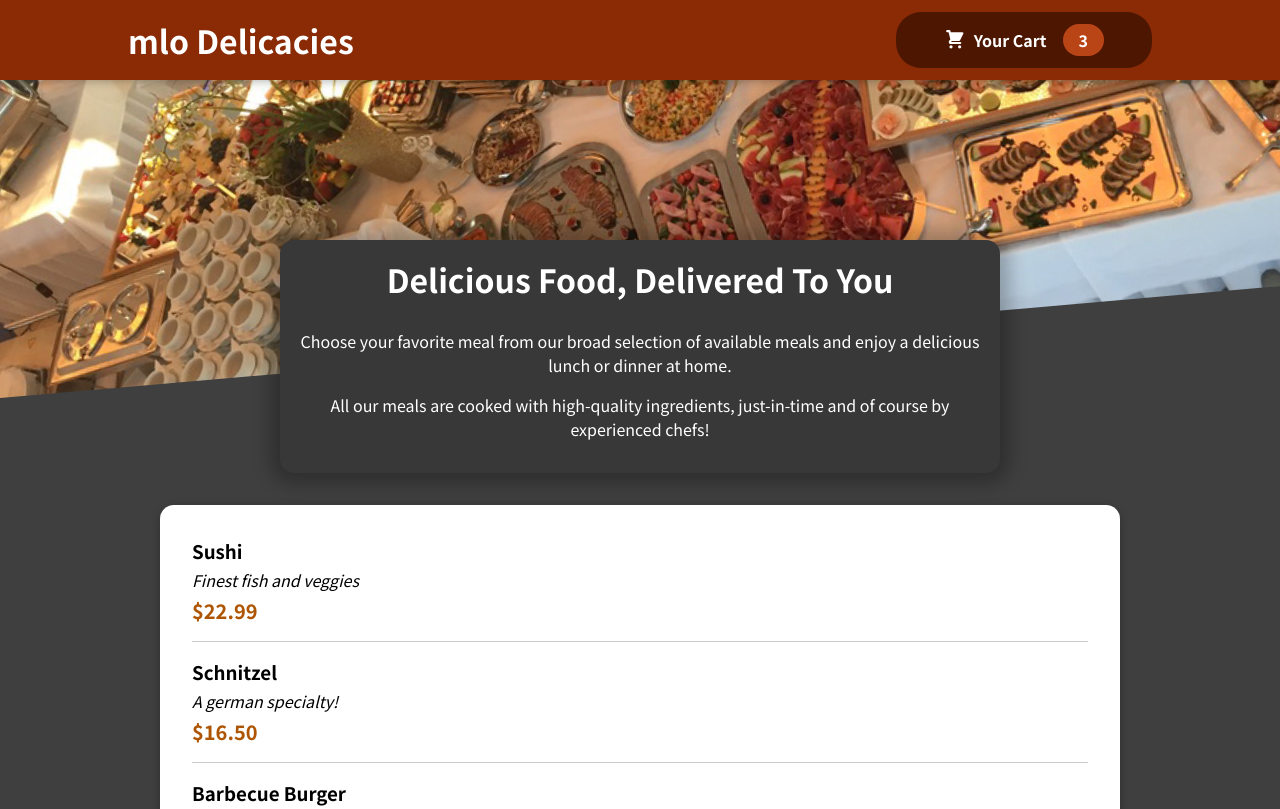
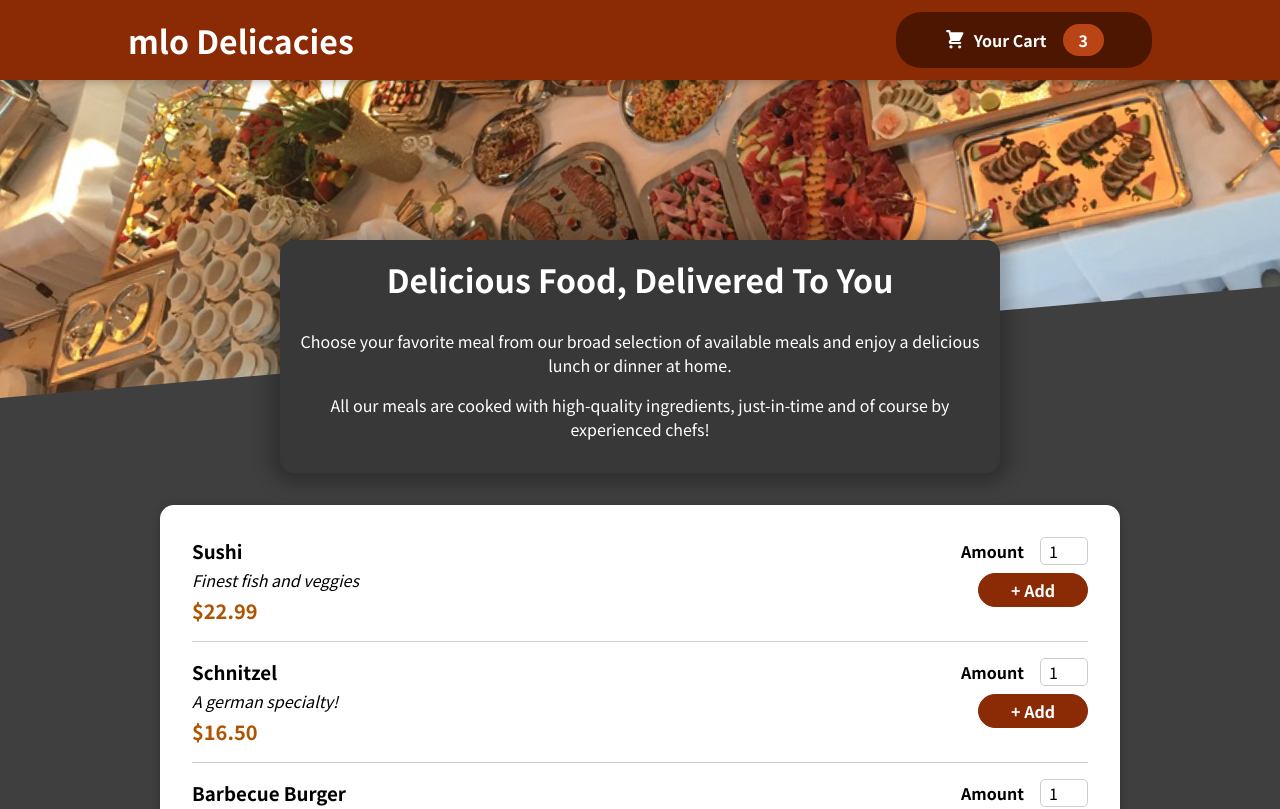
Before and after one commit to David-mwendwa/food-order-app-v1, a React (Create React App) app: page / in a window 1280 px wide. Shown: the top 809 px of the page. Built offline with nearby package versions, Linux system fonts and the light colour scheme.

Commit message:
add a form

```diff
--- a/src/components/Meals/MealItem/MealItem.js
+++ b/src/components/Meals/MealItem/MealItem.js
@@ -1,4 +1,6 @@
 import React from 'react';
+
+import MealItemForm from './MealItemForm';
 
 import classes from './MealItem.module.css';
 
@@ -11,7 +13,9 @@
         <div className={classes.description}>{props.description}</div>
         <div className={classes.price}>{price}</div>
       </div>
-      <div>{}</div>
+      <div>
+        <MealItemForm />
+      </div>
     </li>
   );
 };
--- /dev/null
+++ b/src/components/Meals/MealItem/MealItemForm.js
@@ -0,0 +1,24 @@
+import React from 'react';
+import Input from '../../UI/Input';
+import classes from './MealItemForm.module.css';
+
+const MealItemForm = () => {
+  return (
+    <form className={classes.form}>
+      <Input
+        label='Amount'
+        input={{
+          id: 'amount',
+          type: 'number',
+          min: '1',
+          max: '5',
+          step: '1',
+          defaultValue: '1',
+        }}
+      />
+      <button>+ Add</button>
+    </form>
+  );
+};
+
+export default MealItemForm;
--- /dev/null
+++ b/src/components/Meals/MealItem/MealItemForm.module.css
@@ -0,0 +1,20 @@
+.form {
+  text-align: right;
+}
+
+.form button {
+  font: inherit;
+  cursor: pointer;
+  background-color: #8a2b06;
+  border: 1px solid #8a2b06;
+  color: white;
+  padding: 0.25rem 2rem;
+  border-radius: 20px;
+  font-weight: bold;
+}
+
+.form button:hover,
+.form button:active {
+  background-color: #641e03;
+  border-color: #641e03;
+}
--- /dev/null
+++ b/src/components/UI/Input.js
@@ -0,0 +1,13 @@
+import React from 'react';
+import classes from './Input.module.css';
+
+const Input = (props) => {
+  return (
+    <div className={classes.input}>
+      <label htmlFor={props.input.id}>{props.label}</label>
+      <input {...props.input} />
+    </div>
+  );
+};
+
+export default Input;
--- /dev/null
+++ b/src/components/UI/Input.module.css
@@ -0,0 +1,18 @@
+.input {
+  display: flex;
+  align-items: center;
+  margin-bottom: 0.5rem;
+}
+
+.input label {
+  font-weight: bold;
+  margin-right: 1rem;
+}
+
+.input input {
+  width: 3rem;
+  border-radius: 5px;
+  border: 1px solid #ccc;
+  font: inherit;
+  padding-left: 0.5rem;
+}
```
